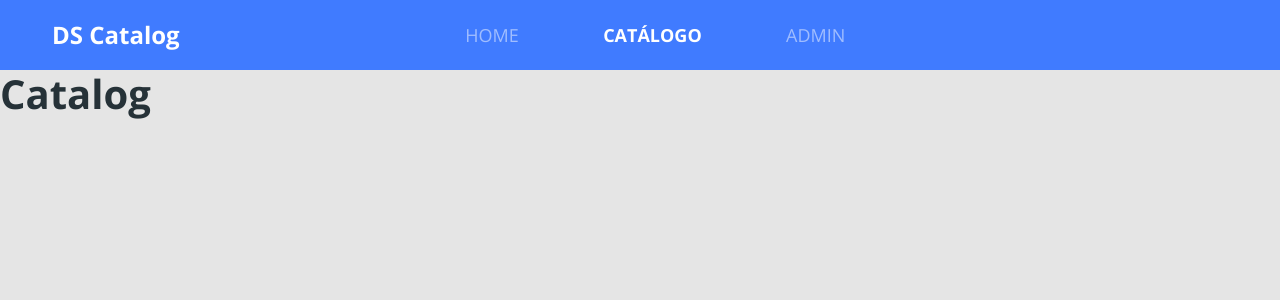
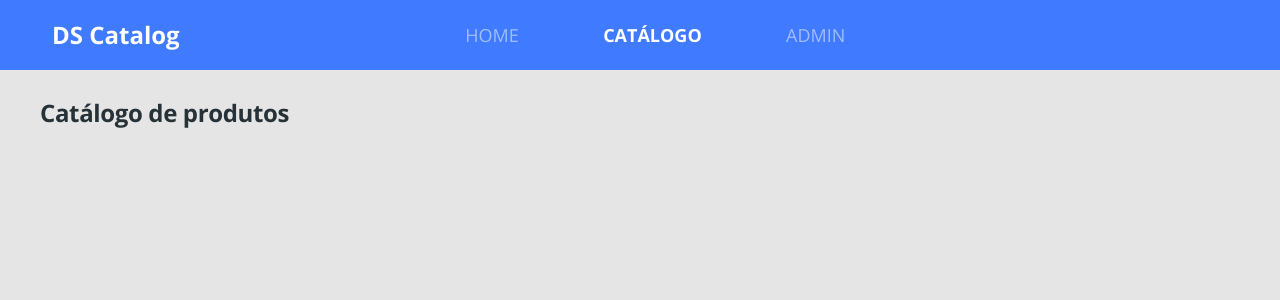
Before and after one commit to mvcbastos/dscatalog-bootcamp-devsuperior, a React (Create React App) app in the folder front-web/: page /catalog in a window 1280 px wide. Shown: the top 300 px of the page. Built offline with nearby package versions, Linux system fonts and the light colour scheme.

Commit message:
Initializing catalog page

```diff
--- a/front-web/src/app.scss
+++ b/front-web/src/app.scss
@@ -21,3 +21,16 @@ a {
     color: unset;
   }
 }
+
+.border-radius-10 {
+  border-radius: 10px;
+}
+
+.border-radius-20 {
+  border-radius: 20px;
+}
+
+.card-base {
+  background: #FFF;
+  box-shadow: 0px 4px 20px rgba(0, 0, 0, 0.25);
+}
--- a/front-web/src/core/components/ButtonIcon/styles.scss
+++ b/front-web/src/core/components/ButtonIcon/styles.scss
@@ -4,6 +4,9 @@
     border-radius: 10px 0 0 10px;
     text-transform: uppercase;
     color: #FFF;
+    &:hover {
+        color: #FFF;
+    }
 }
 
 .btn-icon-content {
--- a/front-web/src/pages/Catalog/index.tsx
+++ b/front-web/src/pages/Catalog/index.tsx
@@ -1,8 +1,14 @@
 import React from 'react';
+import './styles.scss';
 
 const Catalog = () => (
-    <div>
-        <h1>Catalog</h1>
+    <div className="catalog-container">
+        <h1 className="catalog-title">
+            Catálogo de produtos
+        </h1>
+        <div className="catalog-products">
+
+        </div>
     </div>
 );
 
--- /dev/null
+++ b/front-web/src/pages/Catalog/styles.scss
@@ -0,0 +1,15 @@
+.catalog-container {
+    margin-top: 26px;
+    padding-left: 40px;
+    padding-right: 40px;
+}
+
+.catalog-title {
+    font-size: 24px;
+    line-height: 33px;
+    letter-spacing: -0.015em;
+}
+
+.catalog-products {
+    margin-top: 43px;
+}
--- a/front-web/src/pages/Home/index.tsx
+++ b/front-web/src/pages/Home/index.tsx
@@ -6,7 +6,7 @@ import './styles.scss';
 
 const Home = () => (
     <div className="home-container">
-        <div className="row home-content">
+        <div className="row home-content card-base border-radius-20">
             <div className="col-6 home-text">
                 <h1 className="text-title">
                     Conheça o melhor <br /> catálogo de produtos
--- a/front-web/src/pages/Home/styles.scss
+++ b/front-web/src/pages/Home/styles.scss
@@ -6,9 +6,6 @@
 }
 
 .home-content {
-    background-color: #FFF;
-    box-shadow: 0px 4px 20px rgba(0, 0, 0, 0.25);
-    border-radius: 20px;
     padding-top: 155px;
     padding-bottom: 150px;
     padding-left: 100px;
```
